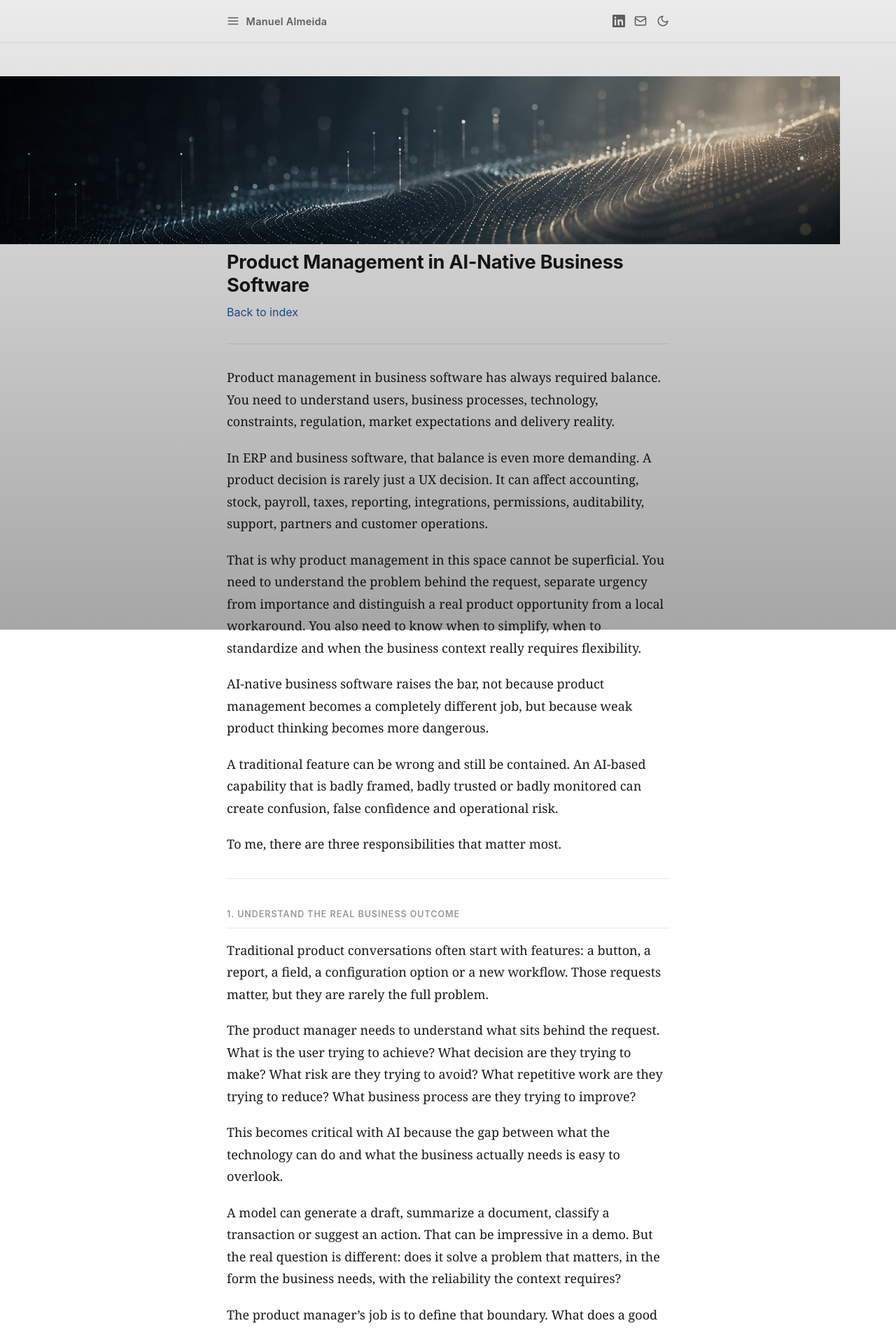
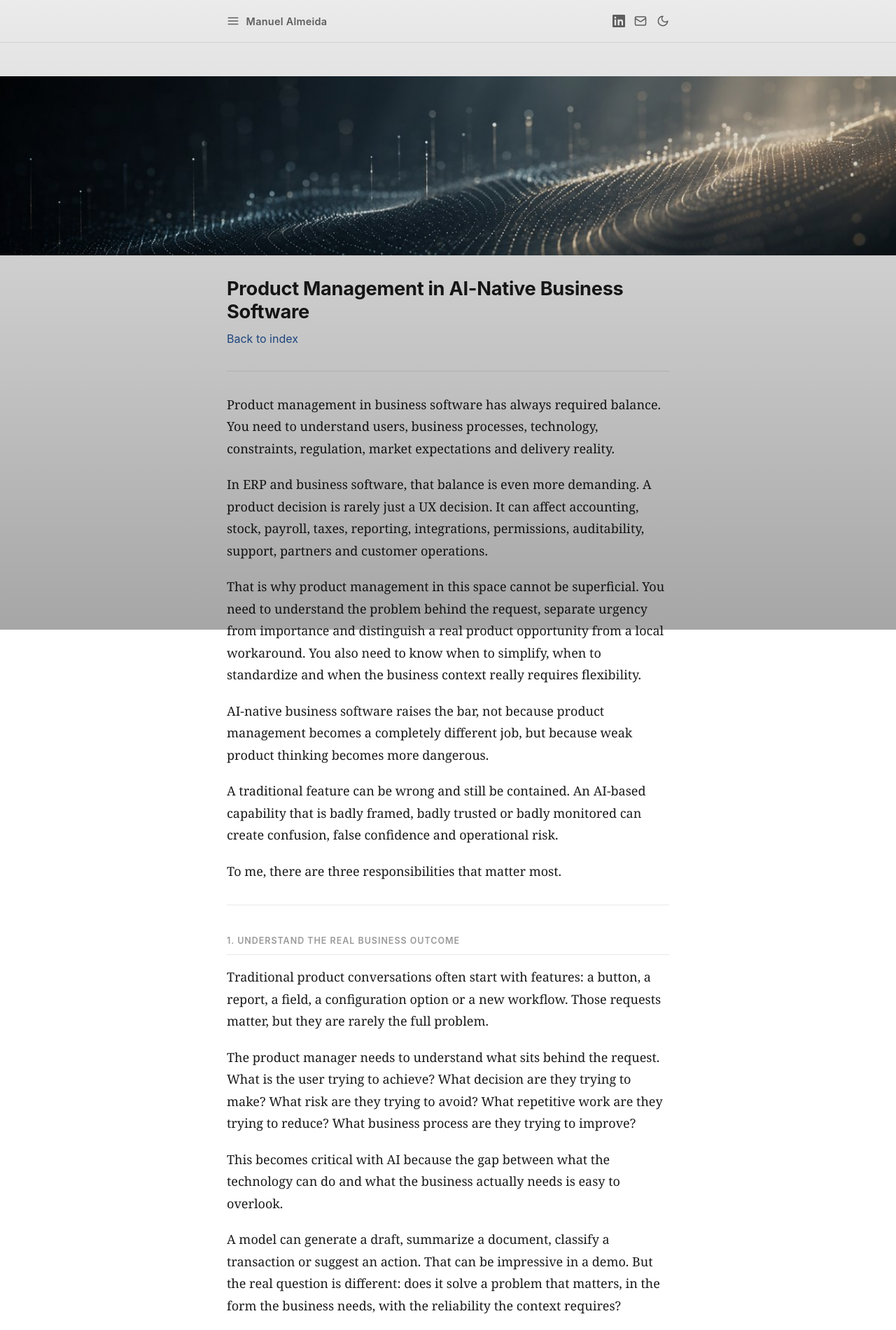
Before and after one commit to manuelalmeida120274/manuel-almeida-product-thinking, a Jekyll site: the page built from articles/02-product-management-in-ai-native-business-software.md, in a window 1280 px wide. Shown: the top 1901 px of the page at 70% size. Built offline with Jekyll 4.4.1, drawn with Linux system fonts in a browser that asks for light colours; our own code applies the rules of GitHub Pages for plain Markdown files.

Commit message:
Clean article-hero CSS

```diff
--- a/assets/css/style.css
+++ b/assets/css/style.css
@@ -334,17 +334,15 @@ h1, h2 {
 }
 
 /* ── Article hero (shorter, no crop) ── */
-.hero.hero-article {
-  max-height: none !important;
-  overflow: visible !important;
-  height: auto !important;
-  min-height: 0 !important;
+
+/* ── Article hero ── */
+.article-hero {
+  width: 100%;
+  margin-bottom: 2rem;
 }
 
-.hero.hero-article img {
-  width: 100% !important;
-  height: auto !important;
-  max-height: none !important;
-  object-fit: fill !important;
+.article-hero img {
+  width: 100%;
+  height: auto;
   display: block;
 }
```
